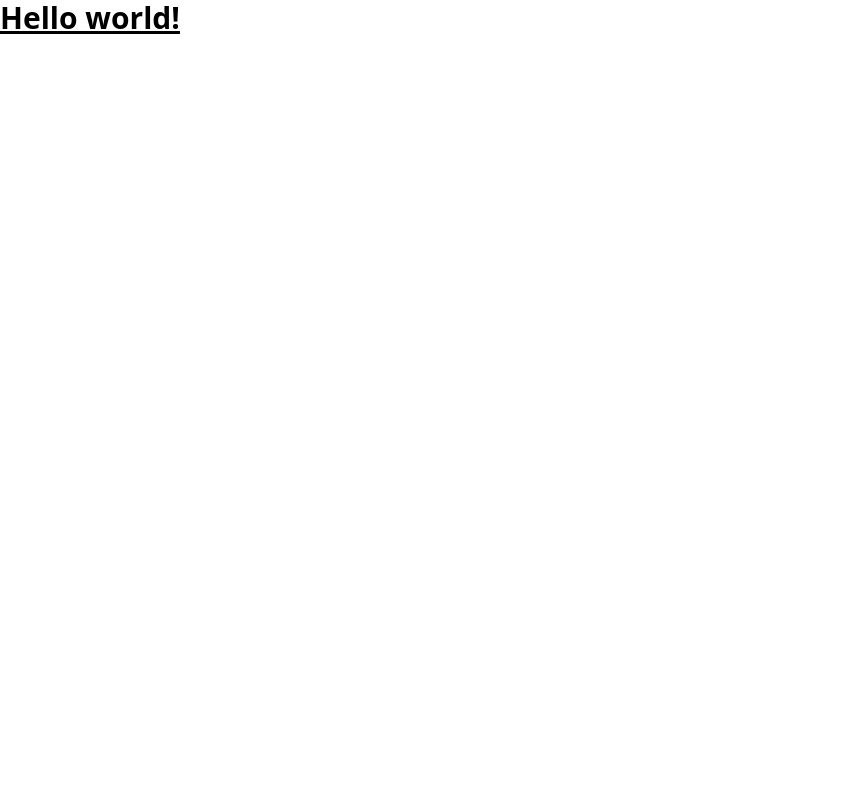
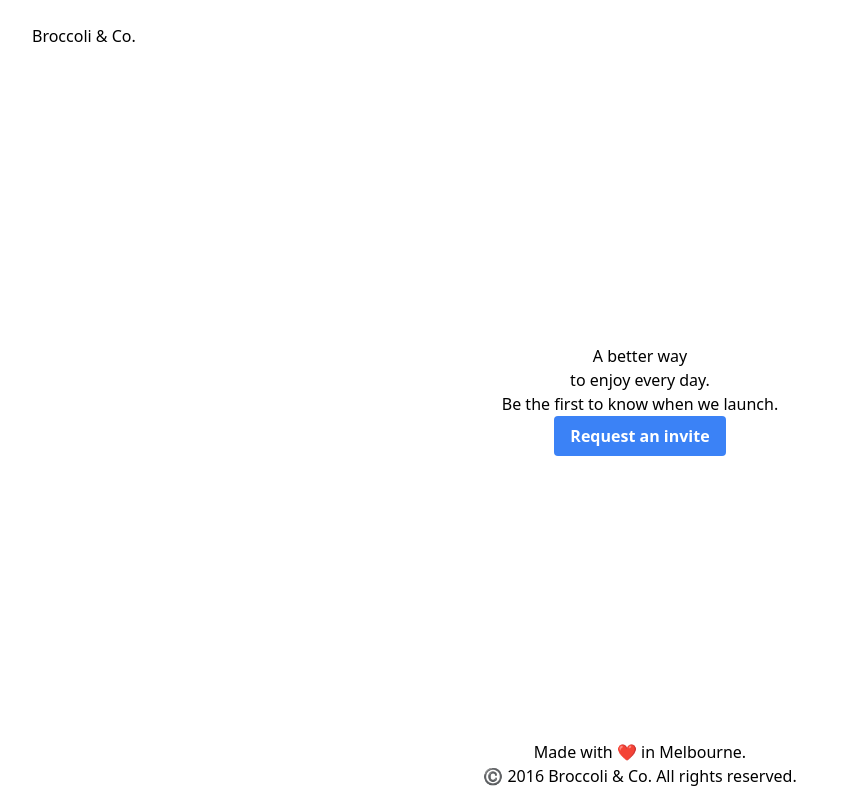
Before and after one commit to lukemesiti/AWTH, a React (Vite) app: page / in a window 1280 px wide. Shown: the whole page, without its empty margins (0-859 px from the left). Built offline with nearby package versions, Linux system fonts and the light colour scheme.

Commit message:
create basic app layout

```diff
--- a/src/App.tsx
+++ b/src/App.tsx
@@ -1,5 +1,7 @@
-function App() {
-  return <h1 className="text-3xl font-bold underline">Hello world!</h1>;
-}
+import { Container as Layout } from "./layout/Container";
+
+const App: React.FC = () => {
+  return <Layout />;
+};
 
 export default App;
--- /dev/null
+++ b/src/layout/Container.tsx
@@ -0,0 +1,15 @@
+import { Header } from "./header";
+import { Content } from "./content";
+import { Footer } from "./footer";
+
+const Container: React.FC = () => {
+  return (
+    <div className="flex flex-col min-h-screen">
+      <Header />
+      <Content />
+      <Footer />
+    </div>
+  );
+};
+
+export { Container };
--- /dev/null
+++ b/src/layout/content/Content.tsx
@@ -0,0 +1,16 @@
+const Content: React.FC = () => {
+  return (
+    <main className="flex-auto flex items-center justify-center p-3">
+      <div className="text-center">
+        <h1>A better way</h1>
+        <h1>to enjoy every day.</h1>
+        <p>Be the first to know when we launch.</p>
+        <button className="bg-blue-500 hover:bg-blue-700 text-white font-bold py-2 px-4 rounded">
+          Request an invite
+        </button>
+      </div>
+    </main>
+  );
+};
+
+export { Content };
--- /dev/null
+++ b/src/layout/content/index.ts
@@ -0,0 +1 @@
+export * from "./Content";
--- /dev/null
+++ b/src/layout/footer/Footer.tsx
@@ -0,0 +1,10 @@
+const Footer: React.FC = () => {
+  return (
+    <footer className="text-center p-3">
+      <div>Made with ❤ in Melbourne.</div>
+      <div>©️ 2016 Broccoli & Co. All rights reserved.</div>
+    </footer>
+  );
+};
+
+export { Footer };
--- /dev/null
+++ b/src/layout/footer/index.ts
@@ -0,0 +1 @@
+export * from "./Footer";
--- /dev/null
+++ b/src/layout/header/Header.tsx
@@ -0,0 +1,18 @@
+const Header: React.FC = () => {
+  return (
+    <header className="bg-white">
+      <nav
+        className="mx-auto flex max-w-7xl items-center justify-between p-6 lg:px-8"
+        aria-label="Global"
+      >
+        <div className="flex lg:flex-1">
+          <a href="#" className="-m-1.5 p-1.5">
+            <h1>Broccoli & Co.</h1>
+          </a>
+        </div>
+      </nav>
+    </header>
+  );
+};
+
+export { Header };
--- /dev/null
+++ b/src/layout/header/index.ts
@@ -0,0 +1 @@
+export * from "./Header";
--- /dev/null
+++ b/src/layout/index.ts
@@ -0,0 +1 @@
+export * from "./Container";
```
